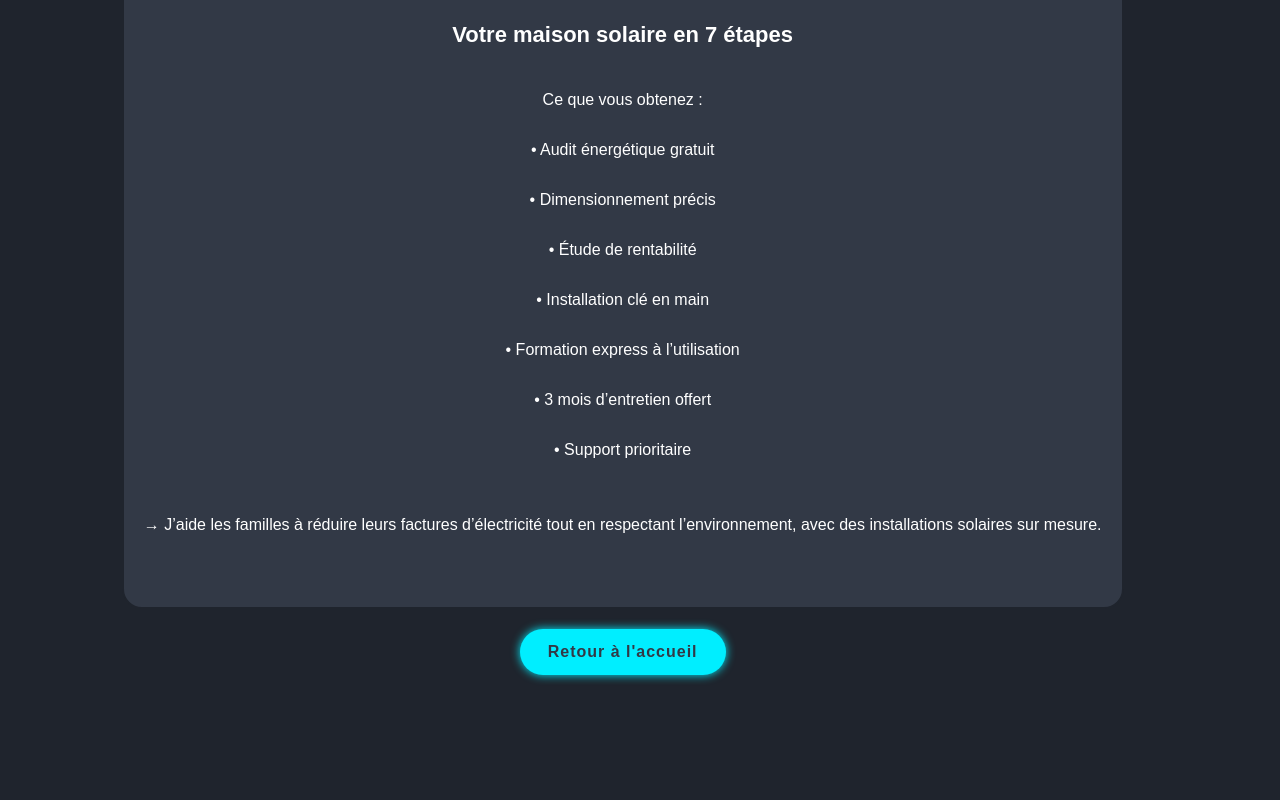
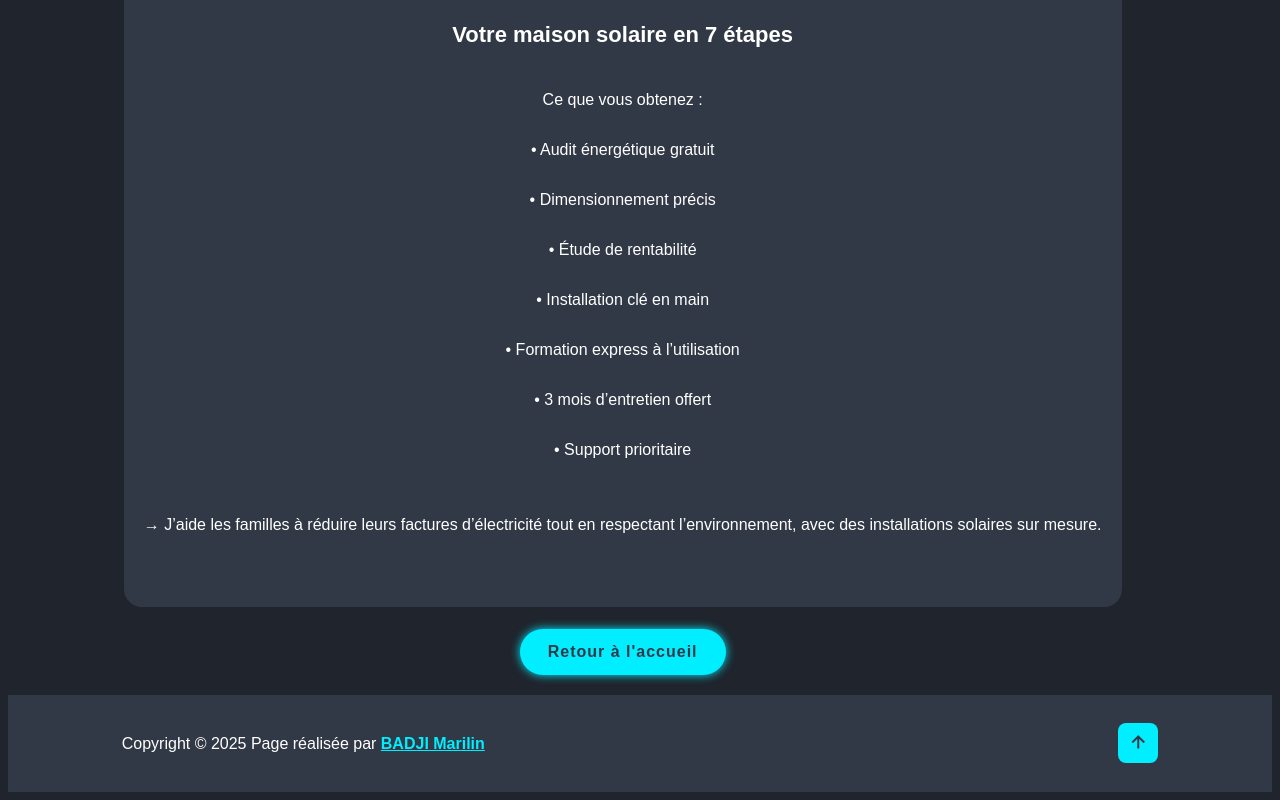
Before and after one commit to Marilin66/portfolio-hadodile, a plain HTML site: page services.html in a window 1280 px wide. Shown: the part 1263-2063 px from the top of the page. Before the commit the page ends 1966 px from the top, so only its background shows below. Drawn offline with nearby package versions, Linux system fonts and the light colour scheme.

Commit message:
Update services.html

```diff
--- a/services.html
+++ b/services.html
@@ -90,5 +90,16 @@
       <a href="index.html" class="btn">Retour à l'accueil</a>
     </div>
   </section>
+   <footer class="footer">
+        <div class="footer-text">
+            <p>Copyright &copy; 2025
+                Page réalisée par <a href="https://www.facebook.com/gill.christ.badji.2025/">BADJI Marilin</a>
+            </p>
+        </div>
+        <div class="footer-iconTop">
+            <a href="#home"><i class="bx bx-up-arrow-alt"></i></a>
+        </div>
+     </footer>
+
 </body>
 </html>
```
